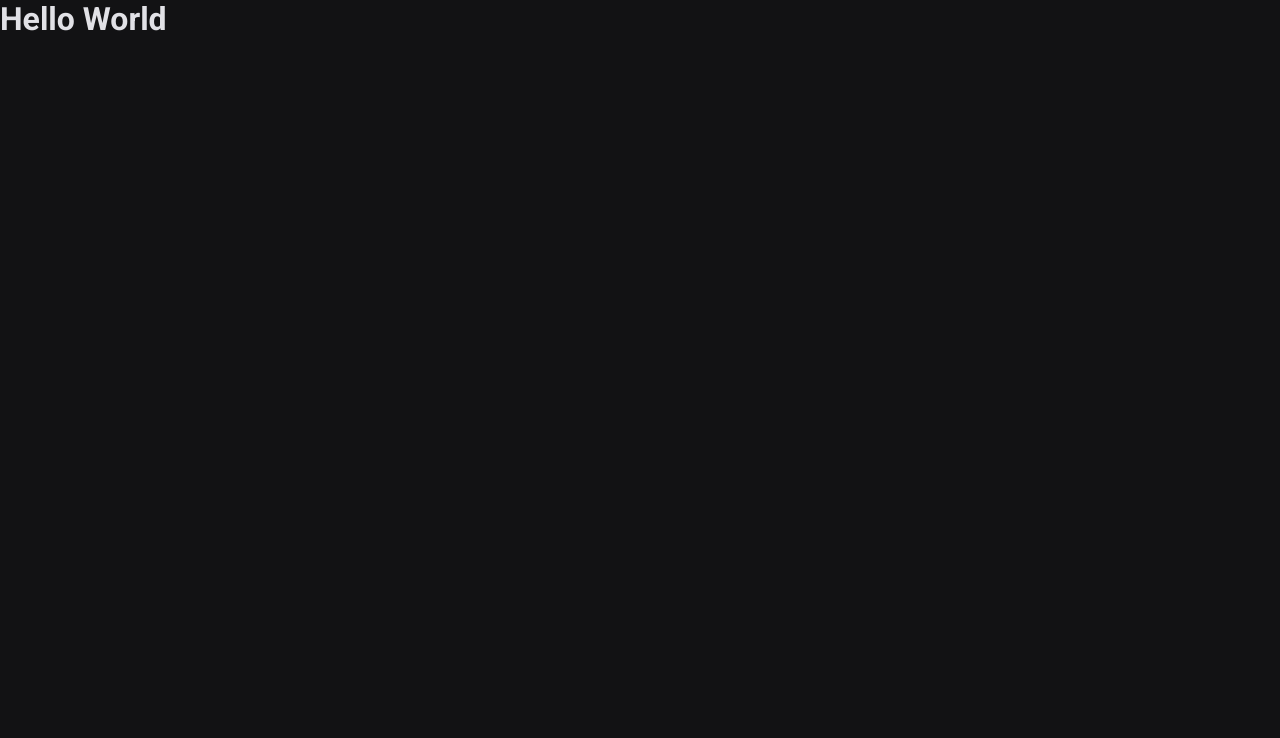
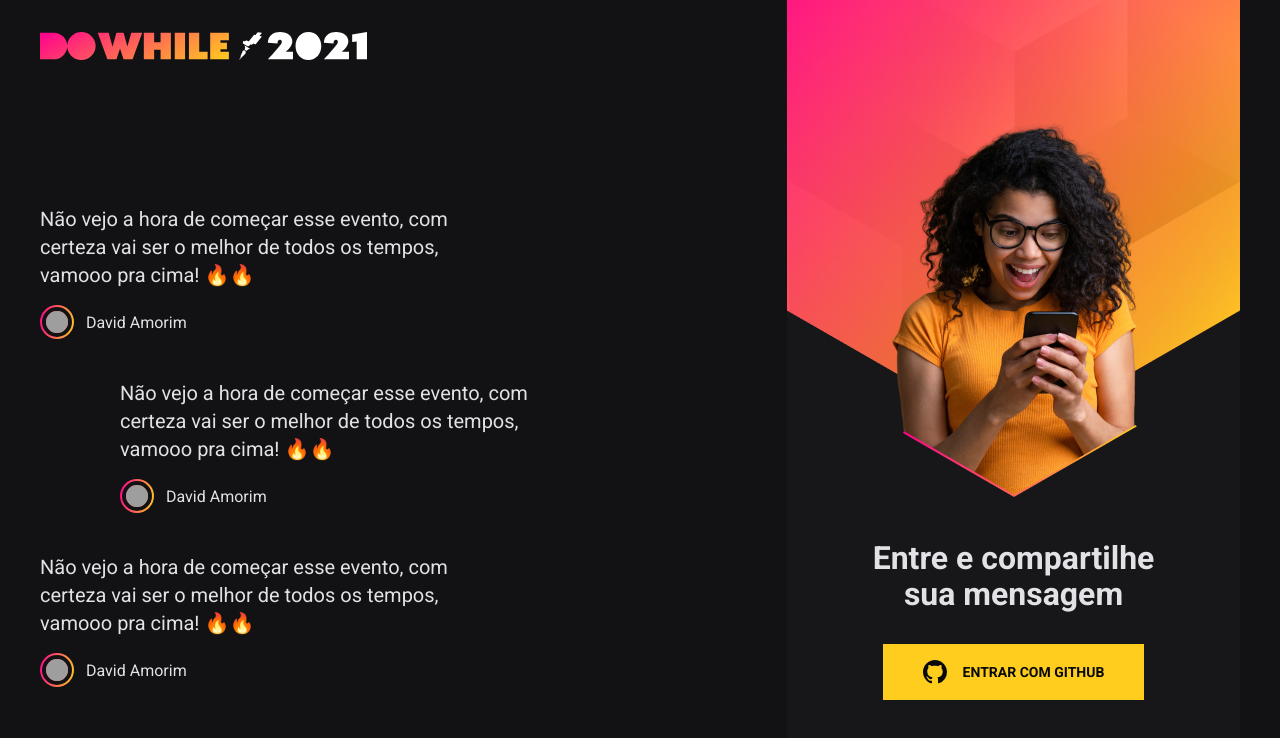
Before and after one commit to davidffa/NLWHeat, a React (Vite) app in the folder web/: page / in a window 1280 px wide. Shown: the top 738 px of the page. Built offline with nearby package versions, Linux system fonts and the light colour scheme; grey boxes are pictures that could not be loaded.

Commit message:
Add MessageList component

```diff
--- /dev/null
+++ b/web/src/App.module.scss
@@ -0,0 +1,10 @@
+.contentWrapper {
+  max-width: 1200px;
+  height: 100vh;
+  margin: 0 auto;
+
+  display: grid;
+  grid-template-columns: 1fr 453px;
+  column-gap: 120px;
+  position: relative;
+}
--- a/web/src/App.tsx
+++ b/web/src/App.tsx
@@ -1,5 +1,13 @@
+import { LoginBox } from './components/LoginBox';
+import { MessageList } from './components/MessageList';
+
+import styles from './App.module.scss';
+
 export function App() {
   return (
-    <h1>Hello World</h1>
+    <main className={styles.contentWrapper}>
+      <MessageList />
+      <LoginBox />
+    </main>
   )
 }
--- /dev/null
+++ b/web/src/components/MessageList/index.tsx
@@ -0,0 +1,41 @@
+import styles from './styles.module.scss';
+
+import logoImg from '../../assets/logo.svg';
+
+export function MessageList() {
+  return (
+    <div className={styles.messageListWrapper}>
+      <img src={logoImg} alt="DoWhile 2021" />
+
+      <ul className={styles.messageList}>
+        <li className={styles.message}>
+          <p className={styles.messageContent}>Não vejo a hora de começar esse evento, com certeza vai ser o melhor de todos os tempos, vamooo pra cima! 🔥🔥</p>
+          <div className={styles.messageUser}>
+            <div className={styles.userImage}>
+              <img src="https://github.com/davidffa.png" alt="David Amorim" />
+            </div>
+            <span>David Amorim</span>
+          </div>
+        </li>
+        <li className={styles.message}>
+          <p className={styles.messageContent}>Não vejo a hora de começar esse evento, com certeza vai ser o melhor de todos os tempos, vamooo pra cima! 🔥🔥</p>
+          <div className={styles.messageUser}>
+            <div className={styles.userImage}>
+              <img src="https://github.com/davidffa.png" alt="David Amorim" />
+            </div>
+            <span>David Amorim</span>
+          </div>
+        </li>
+        <li className={styles.message}>
+          <p className={styles.messageContent}>Não vejo a hora de começar esse evento, com certeza vai ser o melhor de todos os tempos, vamooo pra cima! 🔥🔥</p>
+          <div className={styles.messageUser}>
+            <div className={styles.userImage}>
+              <img src="https://github.com/davidffa.png" alt="David Amorim" />
+            </div>
+            <span>David Amorim</span>
+          </div>
+        </li>
+      </ul>
+    </div>
+  )
+}
--- /dev/null
+++ b/web/src/components/MessageList/styles.module.scss
@@ -0,0 +1,59 @@
+.messageListWrapper {
+  display: flex;
+  flex-direction: column;
+
+  justify-content: space-between;
+  align-items: flex-start;
+
+  > img {
+    height: 28px;
+    margin: 32px 0;
+  }
+}
+
+.messageList {
+  list-style: none;
+  display: flex;
+  flex-direction: column;
+  justify-content: center;
+  gap: 40px;
+  flex: 1;
+
+  .message {
+    max-width: 440px;
+
+    &:nth-child(2) {
+      margin-left: 80px;
+    }
+
+    .messageContent {
+      font-size: 20px;
+      line-height: 28px;
+    }
+
+    .messageUser {
+      margin-top: 16px;
+      display: flex;
+      align-items: center;
+
+      .userImage {
+        padding: 2px;
+        background: linear-gradient(100deg, #ff008e 0%, #ffcd1e 100%);
+        border-radius: 50%;
+        line-height: 0;
+
+        img {
+          width: 30px;
+          height: 30px;
+          border-radius: 50%;
+          border: 4px solid #121214;
+        }
+      }
+
+      span {
+        font-size: 16px;
+        margin-left: 12px;
+      }
+    }
+  }
+}
```
